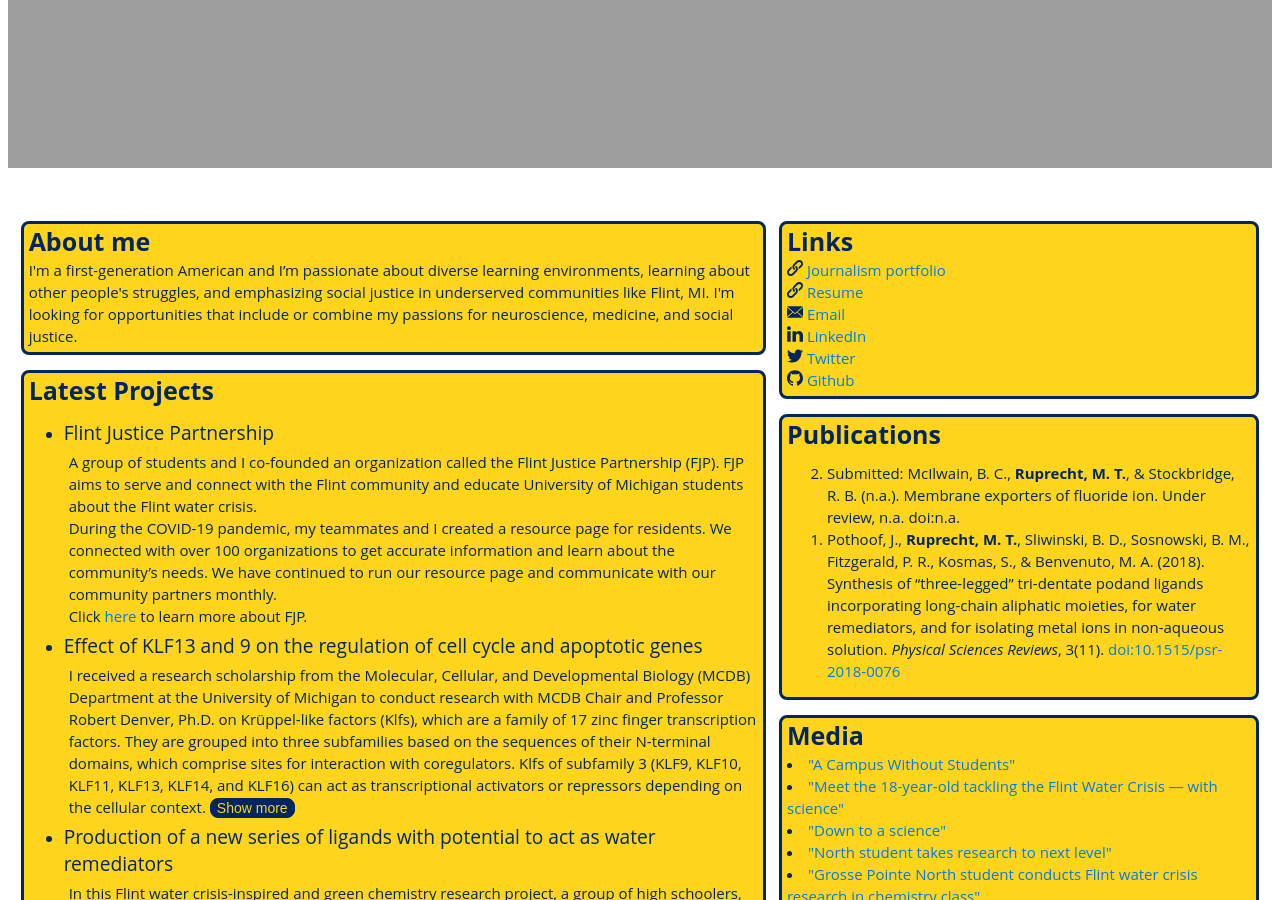
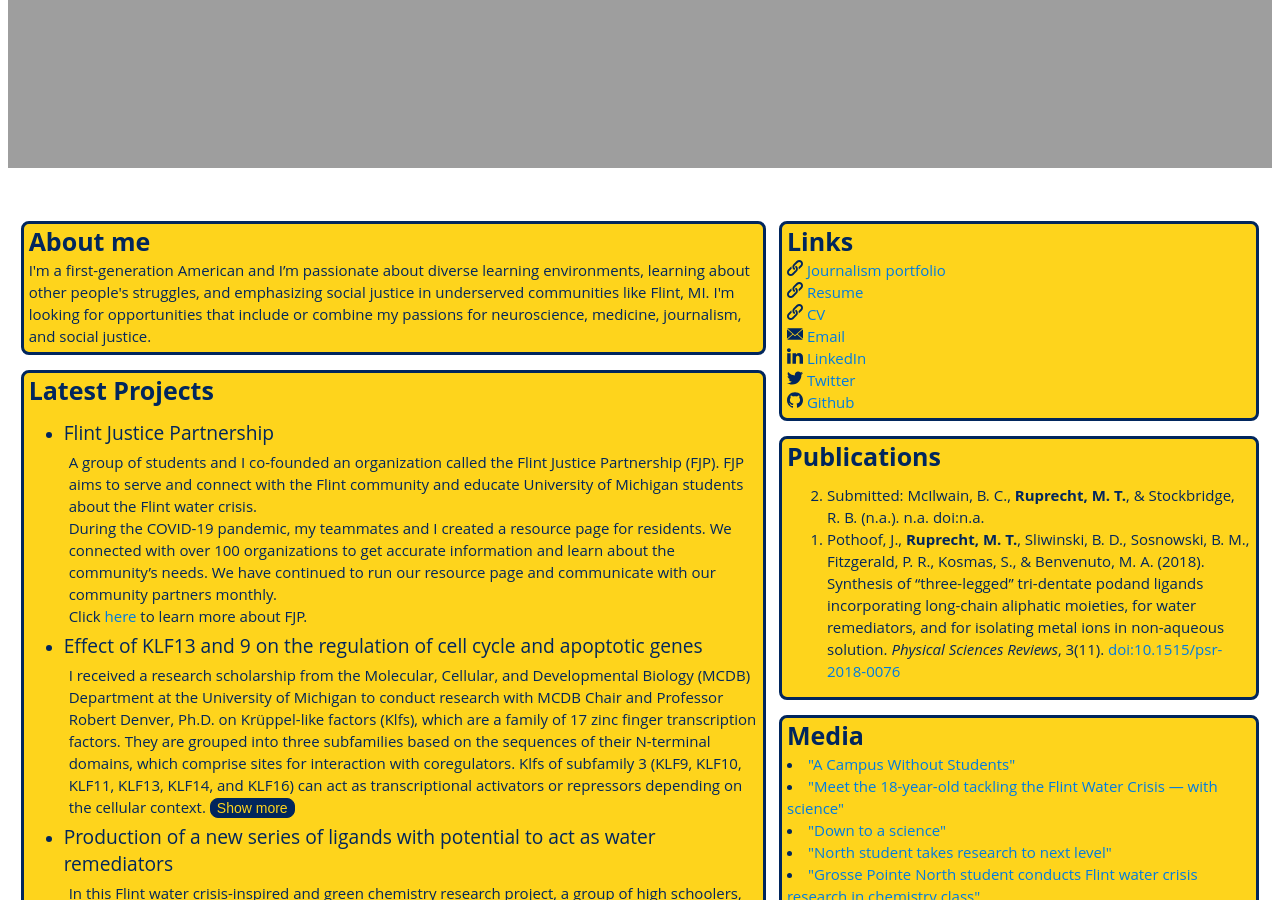
Before and after one commit to MichalRuprecht/michalruprecht.github.io, a Jekyll site: the page built from index.html, in a window 1280 px wide and 900 px high, scrolled down 824 px. Built offline with Jekyll 4.4.1, drawn with Linux system fonts in a browser that asks for light colours.

Commit message:
Update index.html

```diff
--- a/index.html
+++ b/index.html
@@ -13,7 +13,7 @@ title: Home - Michal Ruprecht
       <div class="left">
         <div class="college">
           <h2>About me</h2>
-          <h3>I'm a first-generation American and I’m passionate about diverse learning environments, learning about other people's struggles, and emphasizing social justice in underserved communities like Flint, MI. I'm looking for opportunities that include or combine my passions for neuroscience, medicine, and social justice.</h3>
+          <h3>I'm a first-generation American and I’m passionate about diverse learning environments, learning about other people's struggles, and emphasizing social justice in underserved communities like Flint, MI. I'm looking for opportunities that include or combine my passions for neuroscience, medicine, journalism, and social justice.</h3>
         </div>
         <div class="college">
           <h2>Latest Projects</h2>
@@ -67,6 +67,7 @@ title: Home - Michal Ruprecht
           <h3>
             <img src="https://michalruprecht.com/assets/icons/link.svg" alt="Journalism" style="width:16px;"><a href="http://jp.michalruprecht.com/" target="_blank"> Journalism portfolio</a>
             <br /><img src="https://michalruprecht.com/assets/icons/link.svg" alt="resume" style="width:16px;"><a href="http://resume.michalruprecht.com" target="_blank"> Resume</a>
+            <br /><img src="https://michalruprecht.com/assets/icons/link.svg" alt="resume" style="width:16px;"><a href="http://cv.michalruprecht.com" target="_blank"> CV</a>
             <br /><img src="https://michalruprecht.com/assets/icons/mail.svg" alt="EMail" style="width:16px;"><a href="mailto:me@michalruprecht.com" target="_blank"> Email</a>
             <br /><img src="https://michalruprecht.com/assets/icons/linkedin.svg" alt="Linkedin" style="width:16px;"><a href="https://www.linkedin.com/in/michalruprecht" target="_blank"> LinkedIn</a>
             <br /><img src="https://michalruprecht.com/assets/icons/twitter.svg" alt="Twitter" style="width:16px;"><a href="https://twitter.com/michalruprecht" target="_blank"> Twitter</a>
@@ -77,7 +78,7 @@ title: Home - Michal Ruprecht
           <h2>Publications</h2>
           <h3>
             <ol reversed>
-              <li>Submitted: McIlwain, B. C., <b>Ruprecht, M. T.</b>, & Stockbridge, R. B. (n.a.). Membrane exporters of fluoride ion. Under review, n.a. doi:n.a.</li>
+              <li>Submitted: McIlwain, B. C., <b>Ruprecht, M. T.</b>, & Stockbridge, R. B. (n.a.). n.a. doi:n.a.</li>
               <li>Pothoof, J., <b>Ruprecht, M. T.</b>, Sliwinski, B. D., Sosnowski, B. M., Fitzgerald, P. R., Kosmas, S., & Benvenuto, M. A. (2018). Synthesis of “three-legged” tri-dentate podand ligands incorporating long-chain aliphatic moieties, for water remediators, and for isolating metal ions in non-aqueous solution. <i>Physical Sciences Reviews</i>, 3(11). <a href="https://www.degruyter.com/view/journals/psr/3/11/article-20180076.xml?language=en" target="_blank">doi:10.1515/psr-2018-0076</a></li>
             </ol>
           </h3>
```
